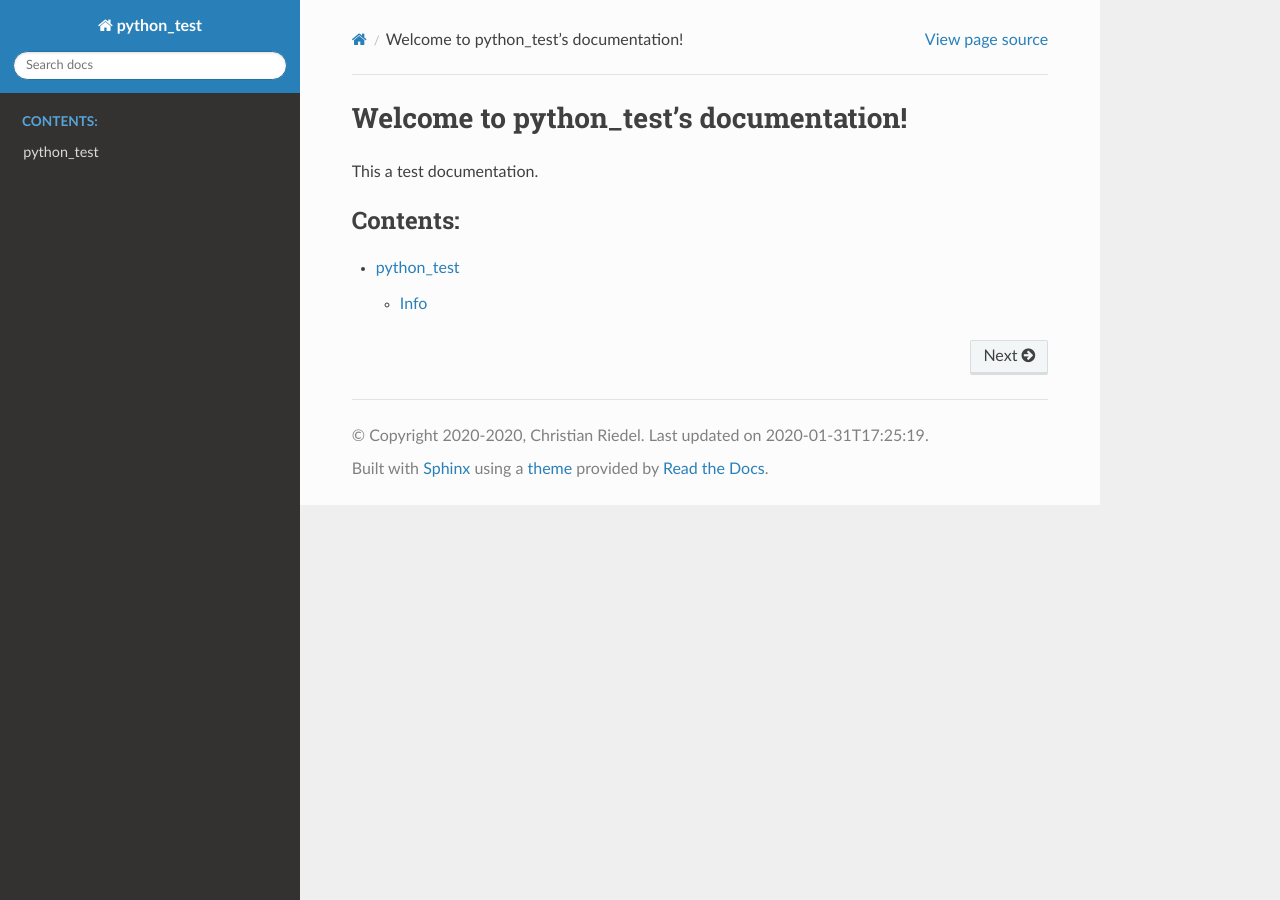
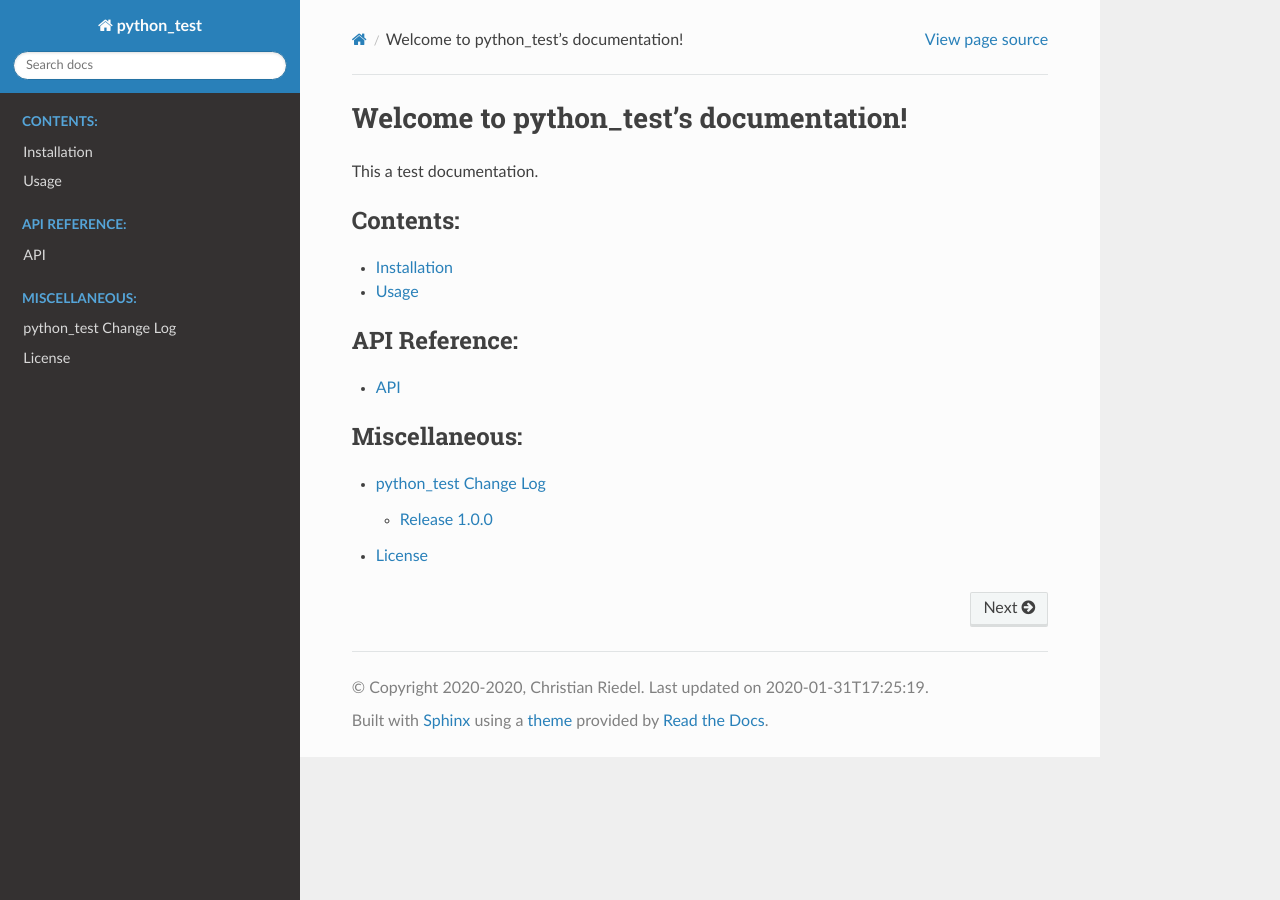
Before and after one commit to Cielquan/python_test-cielquan, a Sphinx documentation site: the page built from docs/source/index.rst, in a window 1280 px wide. Built offline with Sphinx 7.4.7 and the Read the Docs theme 2.0.0, drawn with Linux system fonts in a browser that asks for light colours; the version number could not be read and is left out.

Commit message:
updated docs

```diff
--- /dev/null
+++ b/docs/source/changelog.rst
@@ -0,0 +1,6 @@
+.. This file 'changelog.rst' created 2020-01-24 is part of the project/program 'DoTH-DNS'.
+.. Copyright (c) 2019-2020 Christian Riedel, see LICENSE for more details
+
+.. _changelog:
+
+.. include:: ../../CHANGELOG.rst
--- a/docs/source/index.rst
+++ b/docs/source/index.rst
@@ -8,8 +8,25 @@ Welcome to python_test's documentation!
 
 This a test documentation.
 
+
 .. toctree::
    :maxdepth: 2
    :caption: Contents:
 
-   readme
+   installation
+   usage
+
+
+.. toctree::
+   :maxdepth: 2
+   :caption: API Reference:
+
+   api
+
+
+.. toctree::
+   :maxdepth: 2
+   :caption: Miscellaneous:
+
+   changelog
+   license
--- a/docs/source/readme.rst
+++ /dev/null
@@ -1 +0,0 @@
-.. include:: ../../README.rst
```
Also changed, not shown: CHANGELOG.rst (added, +17 -0 lines), docs/source/api.rst (added, +12 -0 lines), docs/source/installation.rst (added, +11 -0 lines), docs/source/license.rst (added, +10 -0 lines), docs/source/usage.rst (added, +12 -0 lines), 1 other file.
